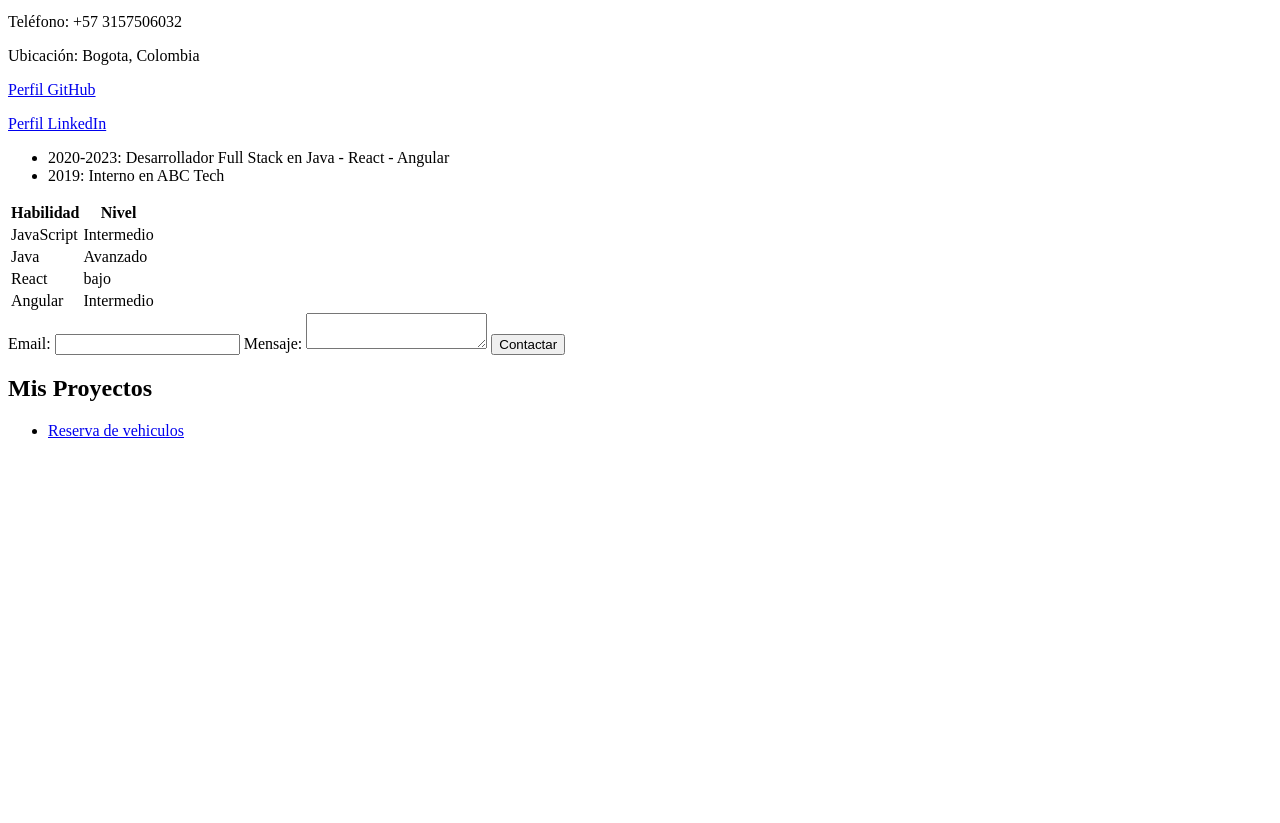
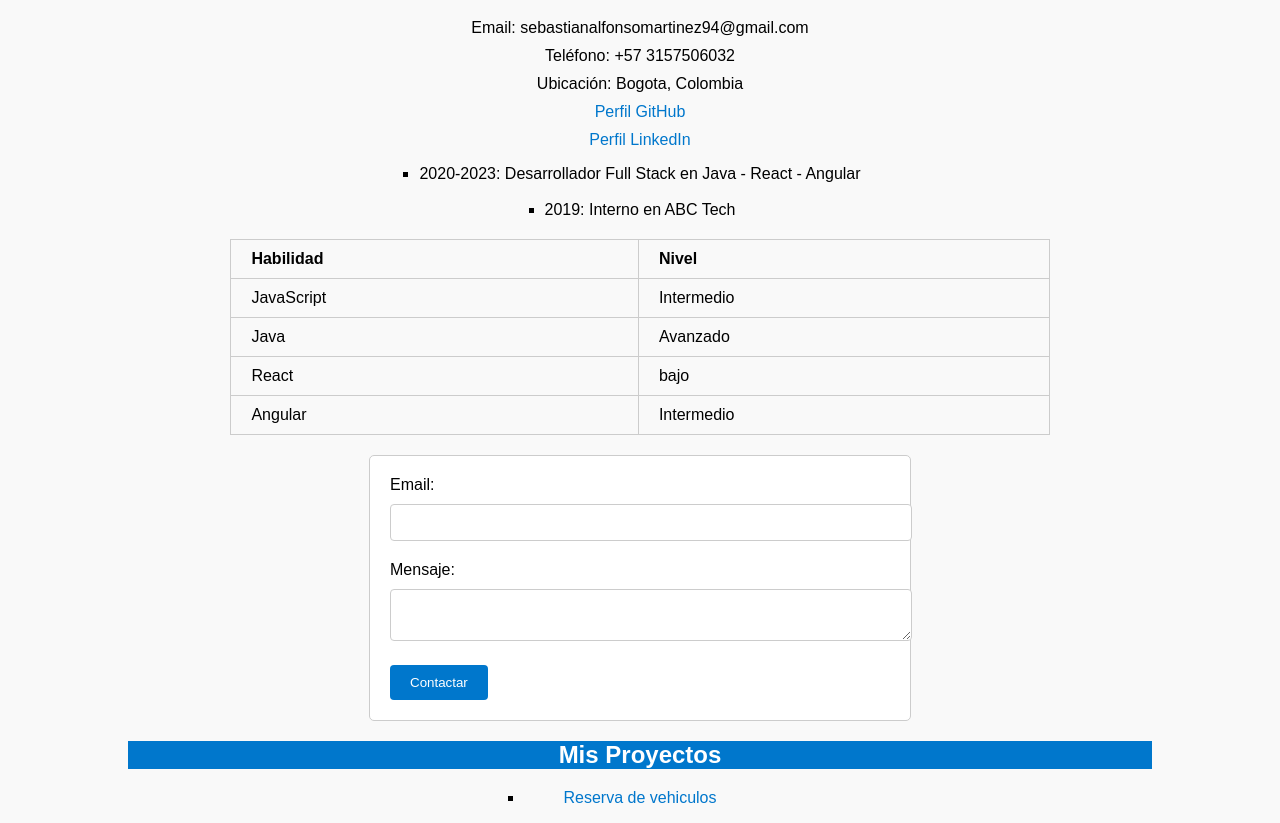
Before and after one commit to SebastianAlfonsoMartinez/ada-portafolio, a plain HTML site: page index.html in a window 1280 px wide. Shown: the part 101-924 px from the top of the page. Before the commit the page ends 800 px from the top, so only its background shows below. Drawn offline with Linux system fonts and the light colour scheme.

Commit message:
Implementacion de estilos a index y detalle de proyecto

```diff
--- a/index.html
+++ b/index.html
@@ -2,7 +2,8 @@
 <html lang="es">
   <head>
     <meta charset="UTF-8" />
-    <title>Título de tu Hoja de Vida</title>
+    <link rel="stylesheet" href="./style.css">
+    <title>Sebastian Alfonso</title>
   </head>
   <body>
     <main>
@@ -14,6 +15,7 @@
       <p><a href="https://www.linkedin.com/in/sebastian-alfonso-martinez/" target="_blank">Perfil LinkedIn</a></p>
       <ul>
         <li>2020-2023: Desarrollador Full Stack en Java - React - Angular</li>
+        <br>
         <li>2019: Interno en ABC Tech</li>
      </ul>
      <table>
--- /dev/null
+++ b/style.css
@@ -0,0 +1,107 @@
+body {
+    font-family: Arial, sans-serif;
+    margin: 0;
+    padding: 0;
+    background-color: #f9f9f9;
+}
+
+h1, h2 {
+    color: #333;
+}
+
+a {
+    color: #0077cc;
+    text-decoration: none;
+}
+h1, h2 {
+    background-color: #0077cc;
+    color: white;
+    padding: 20px;
+    text-align: center;
+}
+
+p {
+    margin: 10px 0;
+    padding: 0 20px;
+}
+ul, h2, a, p{
+    list-style-type: square;
+    padding: 0 40px;
+    display: flex;
+    justify-content:center ;
+    flex-direction: column;
+    align-items: center;
+}
+
+table {
+    width: 80%;
+    margin: 20px auto;
+    border-collapse: collapse;
+}
+
+table, th, td {
+    border: 1px solid #ccc;
+}
+
+th, td {
+    padding: 10px 20px;
+    text-align: left;
+}
+form {
+    max-width: 500px;
+    margin: 20px auto;
+    padding: 20px;
+    border: 1px solid #ccc;
+    border-radius: 5px;
+    background-color: white;
+}
+
+label {
+    display: block;
+    margin-bottom: 10px;
+}
+
+input[type="email"], textarea {
+    width: 100%;
+    padding: 10px;
+    margin-bottom: 20px;
+    border: 1px solid #ccc;
+    border-radius: 4px;
+}
+
+input[type="submit"] {
+    background-color: #0077cc;
+    color: white;
+    padding: 10px 20px;
+    border: none;
+    border-radius: 4px;
+    cursor: pointer;
+}
+
+input[type="submit"]:hover {
+    background-color: #0055a4;
+}
+header, footer {
+    display: flex;
+    justify-content: center;
+    align-items: center;
+    padding: 1rem;
+    background-color: #eaeaea;
+    border-bottom: 2px solid black;
+}
+.mis-proyectos {
+    display: grid;
+    grid-template-columns: 1fr 1fr;
+    gap: 20px;
+}
+main {
+    width: 80%;
+    margin: 0 auto;
+}
+button {
+    background-color: #333;
+    border-radius: 30px;
+    color: #f9f9f9;
+    padding: 20px;
+    text-align: center;
+}
```
Also changed, not shown: MiPortafolioWeb/detalle-proyecto.html (+1 -0 lines).
